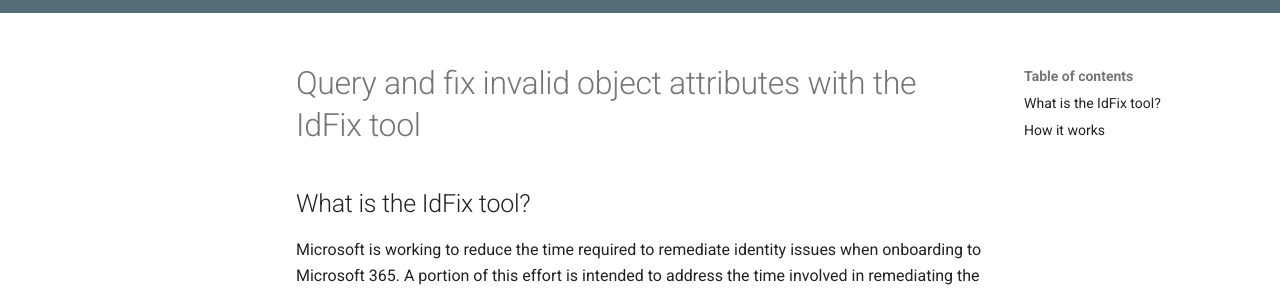
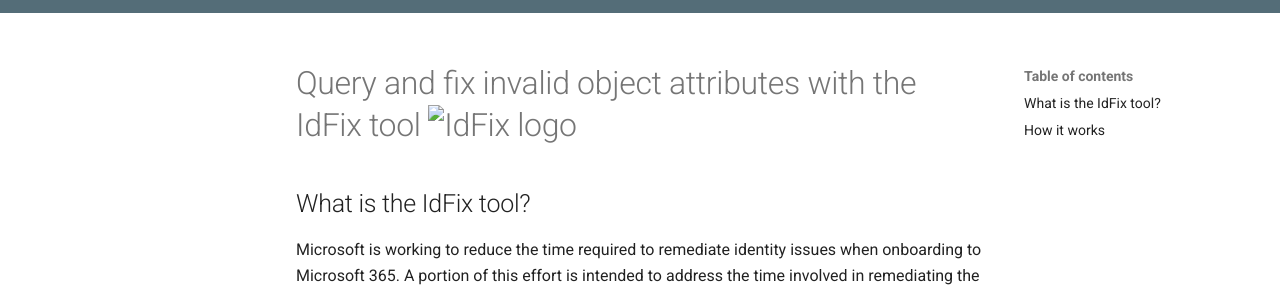
Before and after one commit to microsoft/idfix, an MkDocs documentation site: the page built from docs/Overview.md, in a window 1280 px wide. Shown: the part 180-471 px from the top of the page. Built offline with MkDocs 1.6.1 and Material for MkDocs 9.7.7, drawn with Linux system fonts in a browser that asks for light colours; comment, search, counter and statistics services are not loaded.

Commit message:
Update Overview.md

```diff
--- a/docs/Overview.md
+++ b/docs/Overview.md
@@ -1,4 +1,4 @@
-# Query and fix invalid object attributes with the IdFix tool
+# Query and fix invalid object attributes with the IdFix tool ![IdFix logo](IdFix logo.png)
 
 ## What is the IdFix tool?
 
```
